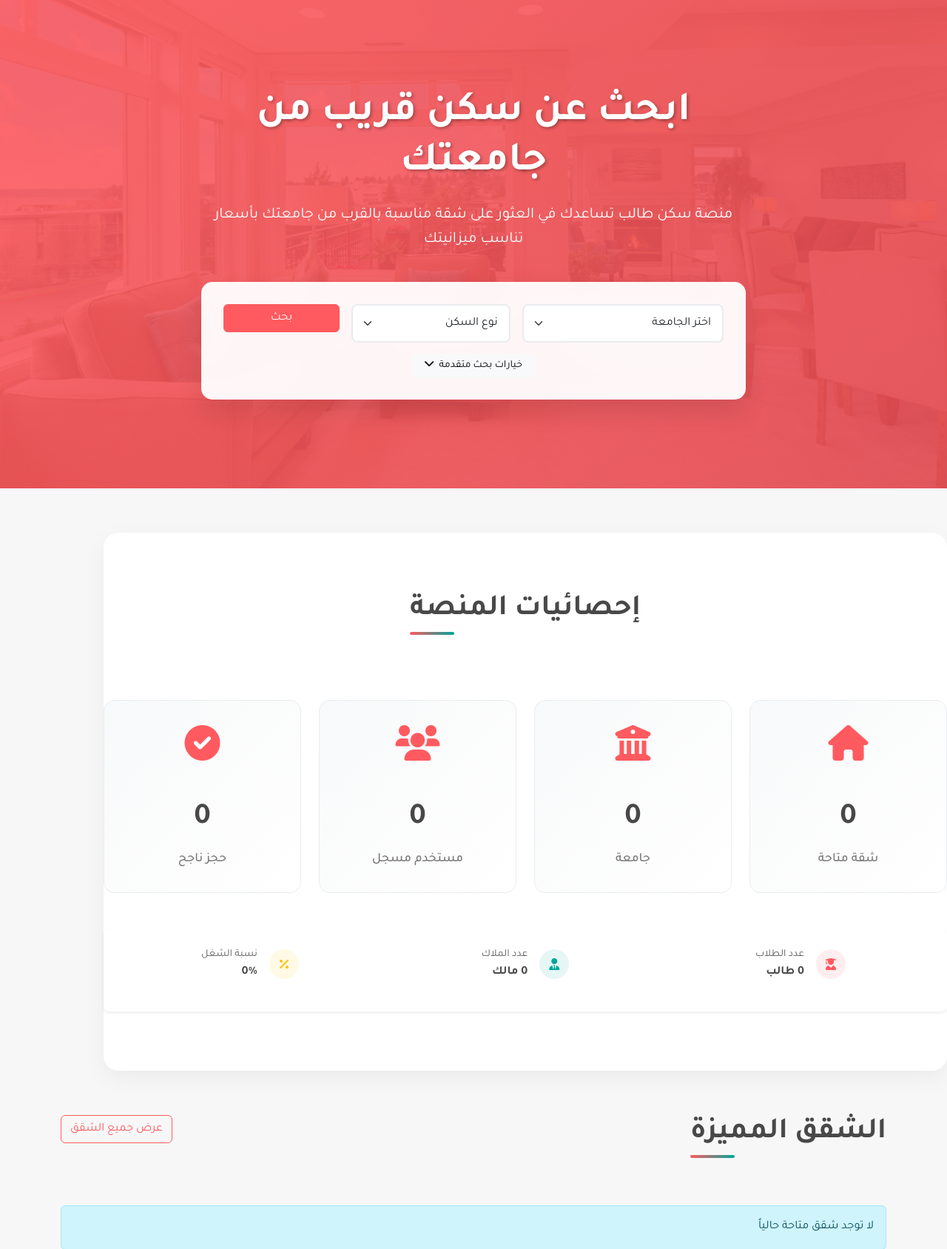
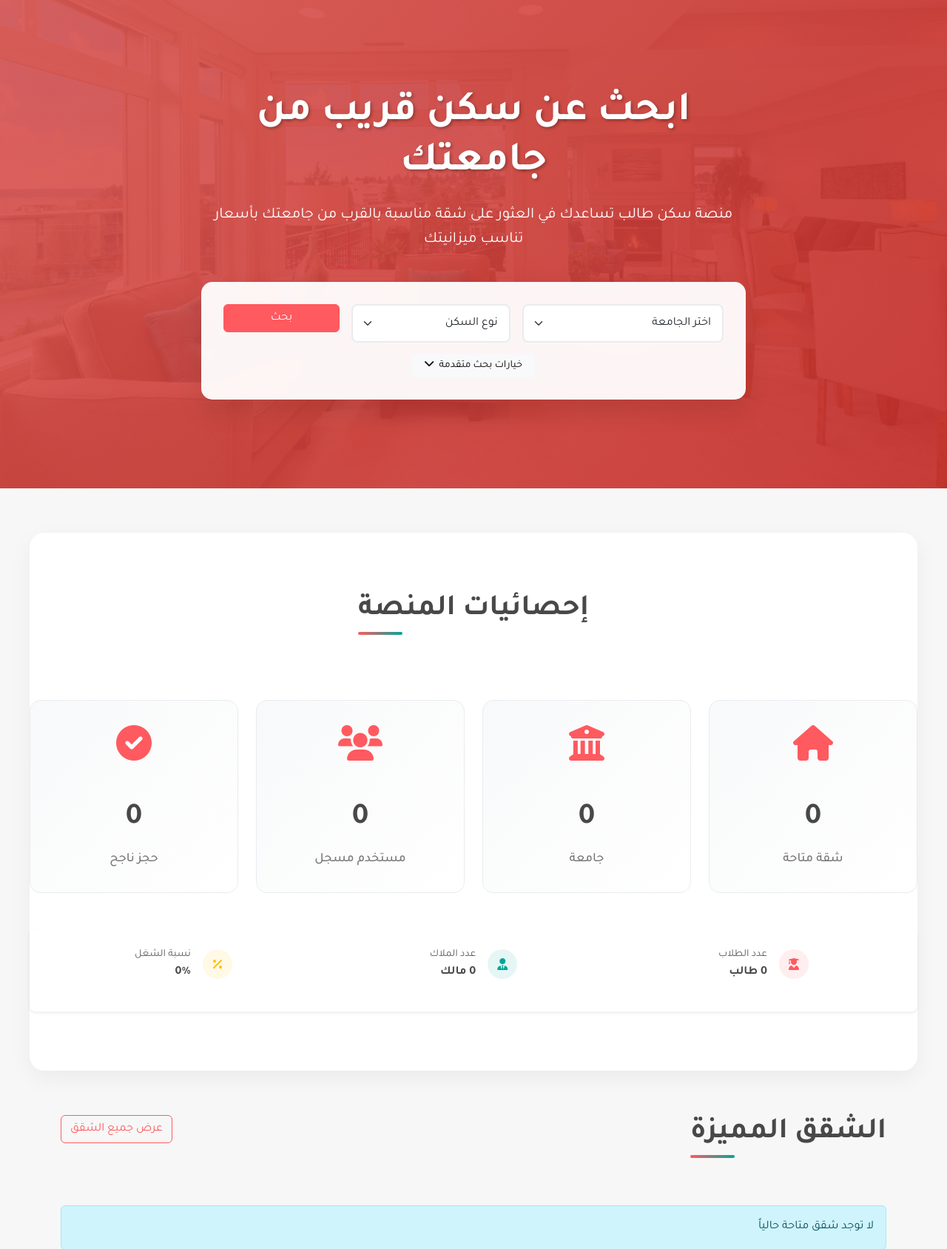
Before and after one commit to ibrahemmaher900/student-housing, a Django app: page / in a window 1280 px wide. Shown: the part 78-1766 px from the top of the page at 74% size. Run offline with Django 4.2, Linux system fonts and the light colour scheme; data that the repository does not hold is empty.

Commit message:
Fix hero section color and center stats section

```diff
--- a/static/css/home.css
+++ b/static/css/home.css
@@ -9,7 +9,7 @@
 
 /* Hero Section */
 .hero-section {
-  background: linear-gradient(135deg, var(--primary-color) 0%, #E74E55 100%);
+  background: linear-gradient(135deg, #d9534f 0%, #c9302c 100%);
   color: white;
   padding: 120px 0;
   margin-bottom: 40px;
@@ -76,9 +76,11 @@
 .stats-section {
   padding: 80px 0;
   background: white;
-  margin: 60px 0;
+  margin: 60px auto;
   border-radius: 20px;
   box-shadow: 0 10px 30px rgba(0, 0, 0, 0.05);
+  max-width: 1200px;
+  text-align: center;
 }
 
 .stat-card {
@@ -245,7 +247,7 @@
 }
 
 .university-card:hover .overlay {
-  background: linear-gradient(rgba(255, 90, 95, 0.8), rgba(231, 78, 85, 0.9));
+  background: linear-gradient(rgba(217, 83, 79, 0.8), rgba(201, 48, 44, 0.9));
 }
 
 /* How It Works Section */
@@ -282,7 +284,7 @@
 
 /* CTA Section */
 .cta-section {
-  background: linear-gradient(135deg, var(--primary-color) 0%, #E74E55 100%);
+  background: linear-gradient(135deg, #d9534f 0%, #c9302c 100%);
   color: white;
   padding: 60px 40px;
   border-radius: 20px;
```
